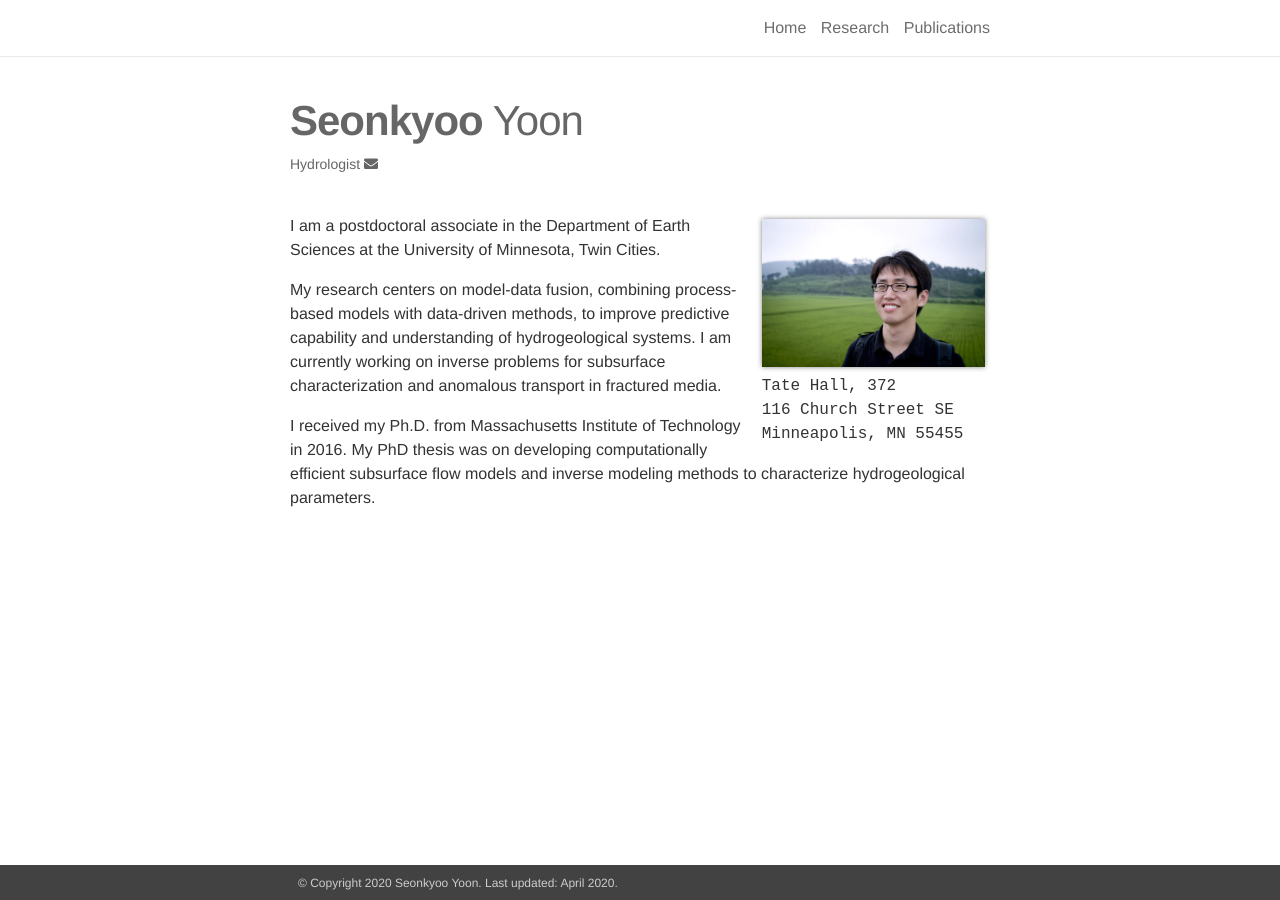
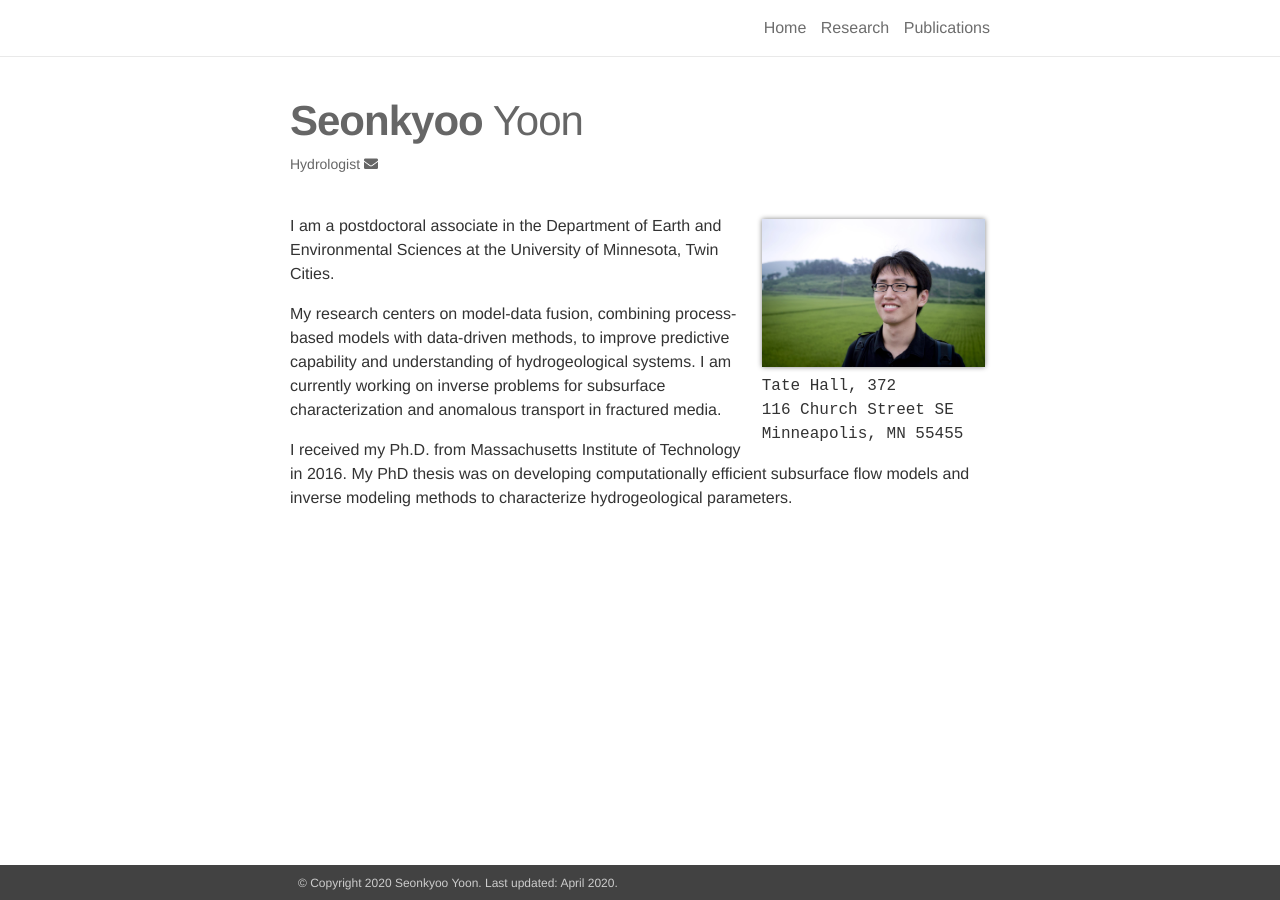
Before and after one commit to seonkyoo/home, a Jekyll site: the page built from _pages/1_about.md, in a window 1280 px wide. Built offline with Jekyll 4.4.1, drawn with Linux system fonts in a browser that asks for light colours; nearby versions of some CDN libraries.

Commit message:
update pages

```diff
--- a/_pages/1_about.md
+++ b/_pages/1_about.md
@@ -16,7 +16,7 @@ news: false
 social: false
 ---
 
-I am a postdoctoral associate in the Department of Earth Sciences at the University of Minnesota, Twin Cities.
+I am a postdoctoral associate in the Department of Earth and Environmental Sciences at the University of Minnesota, Twin Cities.
 
 My research centers on model-data fusion, combining process-based models with data-driven methods, to improve predictive capability and understanding of hydrogeological systems. I am currently working on inverse problems for subsurface characterization and anomalous transport in fractured media.
 
```
Also changed, not shown: _pages/2_research.md (+1 -1 lines).
